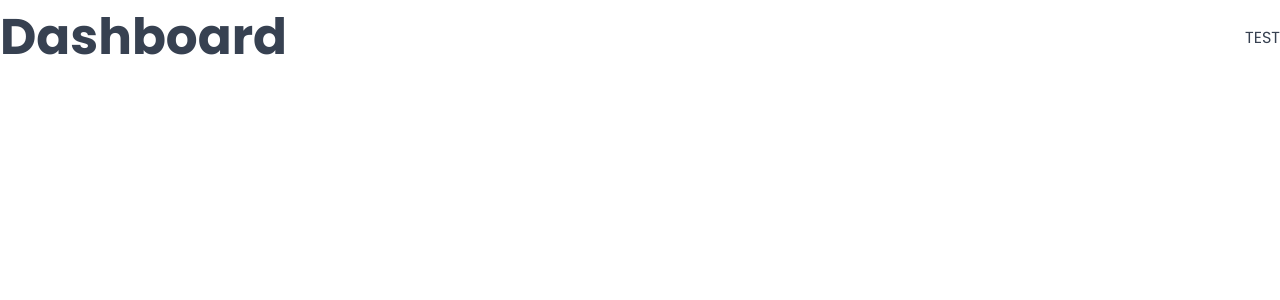
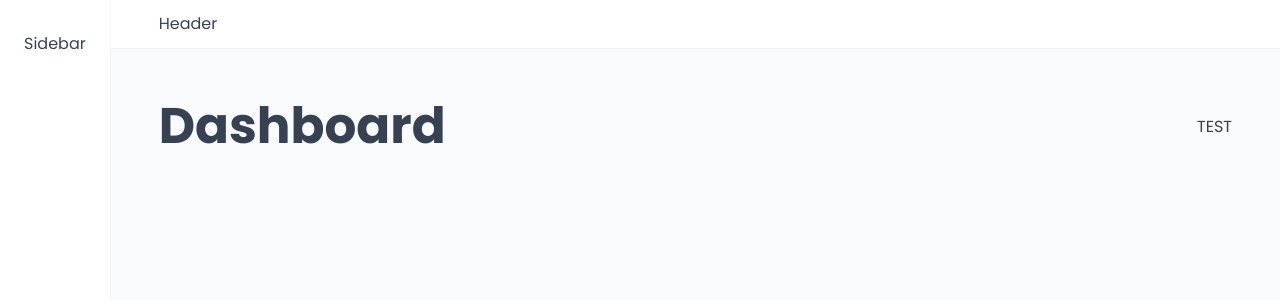
Before and after one commit to DiogoCoelho98/wild_oasis, a React (Vite) app: page /dashboard in a window 1280 px wide. Shown: the top 300 px of the page. Built offline with nearby package versions, Linux system fonts and the light colour scheme; a web font is replaced by a local one.

Commit message:
AppLayout implemented (grid)

```diff
--- a/src/App.jsx
+++ b/src/App.jsx
@@ -8,6 +8,7 @@
 import Login from "./pages/Login.jsx";
 import PageNotFound from "./pages/PageNotFound.jsx";
 import GlobalStyles from "./styles/GlobalStyles.js";
+import AppLayout from "./ui/AppLayout.jsx";
 
 export default function App() {
   return (
@@ -15,6 +16,7 @@
       <GlobalStyles />
       <BrowserRouter>
         <Routes>
+          <Route element={<AppLayout />}>
             <Route index element={<Navigate replace to={"/dashboard"} />} />
             <Route path="/dashboard" element={<Dashboard />} />
             <Route path="bookings" element={<Bookings />} />
@@ -22,6 +24,7 @@
             <Route path="users" element={<Users />} />
             <Route path="settings" element={<Settings />} />
             <Route path="account" element={<Account />} />
+          </Route>
           <Route path="login" element={<Login />} />
           <Route path="*" element={<PageNotFound />} />
         </Routes>
--- a/src/pages/Dashboard.jsx
+++ b/src/pages/Dashboard.jsx
@@ -4,7 +4,9 @@
 export default function Dashboard() {
   return (
     <Row type="horizontal">
-      <Heading as="h1">Dashboard</Heading>
+      <Heading as="h1">
+        Dashboard
+      </Heading>
       <p>TEST</p>
     </Row>
   );
--- /dev/null
+++ b/src/ui/AppLayout.jsx
@@ -0,0 +1,29 @@
+import { Outlet } from "react-router-dom";
+import styled from "styled-components";
+import SideBar from "./SideBar";
+import Header from "./Header";
+
+const StyledAppLayout = styled.div`
+  display: grid;
+  grid-template-columns: auto 1fr;
+  grid-template-rows: auto 1fr;
+  min-height: 100dvh;
+  overflow: auto;
+`;
+
+const Main = styled.main`
+  background-color: var(--color-grey-50);
+  padding: 4rem 4.8rem 6.4rem;
+`;
+
+export default function AppLayout() {
+  return (
+    <StyledAppLayout>
+      <Header />
+      <SideBar />
+      <Main>
+        <Outlet />
+      </Main>
+    </StyledAppLayout>
+  );
+}
--- /dev/null
+++ b/src/ui/Header.jsx
@@ -0,0 +1,16 @@
+import styled from "styled-components";
+
+const StyledHeader = styled.header`
+  background-color: var(--color-grey-0);
+  padding: 1.2rem 4.8rem;
+  border-bottom: 1px solid var(--color-grey-100);
+
+  /* Smaller Screens */
+  @media (max-width: 768px) {
+    padding: 2rem 1.5rem;
+  }
+`;
+
+export default function Header() {
+  return <StyledHeader>Header</StyledHeader>;
+}
--- /dev/null
+++ b/src/ui/SideBar.jsx
@@ -0,0 +1,19 @@
+import styled from "styled-components";
+
+const StyledSideBar = styled.aside`
+  background-color: var(--color-grey-0);
+  padding: 3.2rem 2.4rem;
+  border-right: 1px solid var(--color-grey-100);
+
+  /* Display the sidebar on the left and occupying both rows of the grid*/
+  grid-row: 1 / -1;
+
+  /* Smaller Screens */
+  @media (max-width: 768px) {
+    padding: 2rem 1.5rem;
+  }
+`;
+
+export default function SideBar() {
+  return <StyledSideBar>Sidebar</StyledSideBar>;
+}
```
Lines whose indentation alone changed are shown as unchanged.
